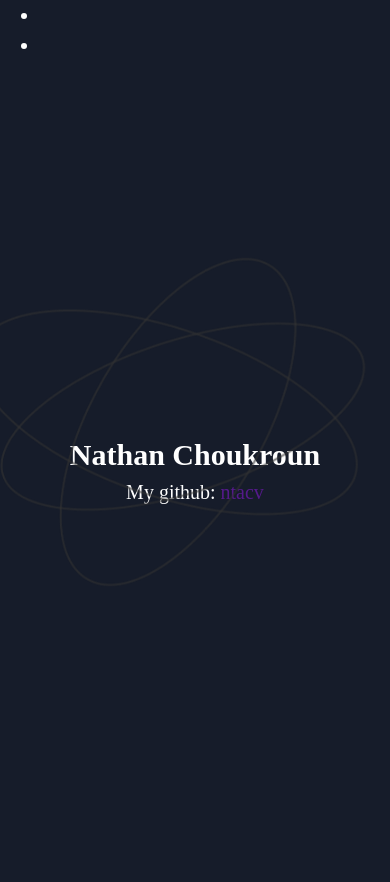
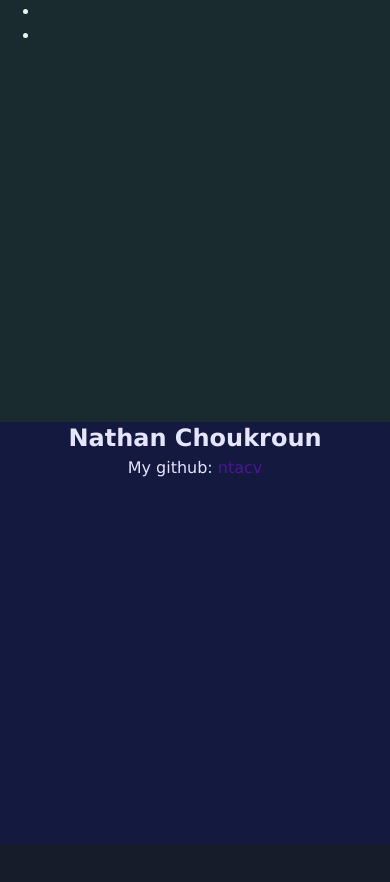
Before and after one commit to ntacv/profil, a plain HTML site: page index.html in a window 390 px wide. Shown: the top 882 px of the page. Drawn offline with Linux system fonts and the light colour scheme.

Commit message:
adding mobile test

```diff
--- a/index.html
+++ b/index.html
@@ -3,11 +3,16 @@
   <head>
     <!-- Encoding and scaling parameters -->
     <meta charset="UTF-8" />
-    <meta name="viewport" content="width=device-width, initiale-scale=1.0" />
+    <meta
+      name="viewport"
+      content="width=device-width, initiale-scale=1.0, user-scalable=yes"
+    />
     <!-- Page description -->
     <title>HTML</title>
-    <meta name="description" content="" />
-
+    <meta
+      name="description"
+      content="My github profil with nice zooming animation"
+    />
     <!-- Name of web application (only should be used if the website is used as an app) -->
     <meta name="application-name" content="Application Name" />
     <!-- Browser styling -->
@@ -98,13 +103,18 @@
     </style>
   </head>
   <body>
-    <div class="zoom_animation">
+    <div class="zoom_animation desk">
       <img
         class="atom_background"
         src="assets/Asset 2.png"
         alt="Foreground animation about quantum"
       />
     </div>
+    <div class="zoom_animation mobile">
+      <div class="right anim_bloc"></div>
+      <div class="left anim_bloc"></div>
+    </div>
+
     <header>
       <!-- Header content goes here -->
     </header>
@@ -140,12 +150,12 @@
     <footer>
       <!-- Footer content goes here -->
     </footer>
-
     <script type="text/javascript">
       window.addEventListener("scroll", function () {
         var to_top = window.scrollY; //pageYOffset;
         //console.log(to_top);
         animate_fore(to_top);
+        animate_mobile(to_top);
       });
 
       function promptf() {
@@ -156,13 +166,22 @@
       function zoomIn() {}
 
       function animate_fore(to_top) {
-        var zoom_animation = document.querySelector(".zoom_animation");
+        var object = document.querySelector(".zoom_animation");
         let ratio = 0.002;
         let scale = 1;
 
         scale += ratio * to_top;
 
-        zoom_animation.style.transform = "scale(" + scale + ")";
+        object.style.transform = "scale(" + scale + ")";
+      }
+      function animate_mobile(to_top) {
+        var object = document.querySelector(".anim_bloc");
+        var left_object = document.querySelector(".left");
+        let ratio = 0.9;
+        let left = 0; //200;
+        left += ratio * to_top;
+        object.style.left = left + "px";
+        left_object.style.right = left + "px";
       }
     </script>
   </body>
--- a/styles/style.css
+++ b/styles/style.css
@@ -16,7 +16,7 @@
     --btn-max-width: 250px;
 
     --font-size: 20px;
-    --font-family: "verdana, georgia, courrier new";
+    --font-family: verdana, georgia, 'Courier New' ;
     --line-height: 1.5;
 }
 
@@ -74,6 +74,45 @@ main{
     margin-left: -50px;
 }
 
+.anim_bloc{
+    opacity:0.1;
+    position: fixed;
+    width: 100%;
+    height: 100%;
+    background-color: var(--color-secondary);
+}
+.right{
+    height:50%;
+    top:0;
+    left:0;
+}
+.left{
+    height:50%;
+    bottom:0;
+    right:0;
+    background:blue;
+}
+
 .content_full{
     height:2000px;
 }
+
+.desk{
+    display: block;
+}
+.mobile{
+    display: none;
+}
+
+/**********  MEDIA QUERIES  **********/
+@media screen and (max-width: 800px) {
+    :root {
+        --font-size: 16px;
+    }
+    .desk{
+        display: none;
+    }
+    .mobile{
+        display: block;
+    }
+}
```
